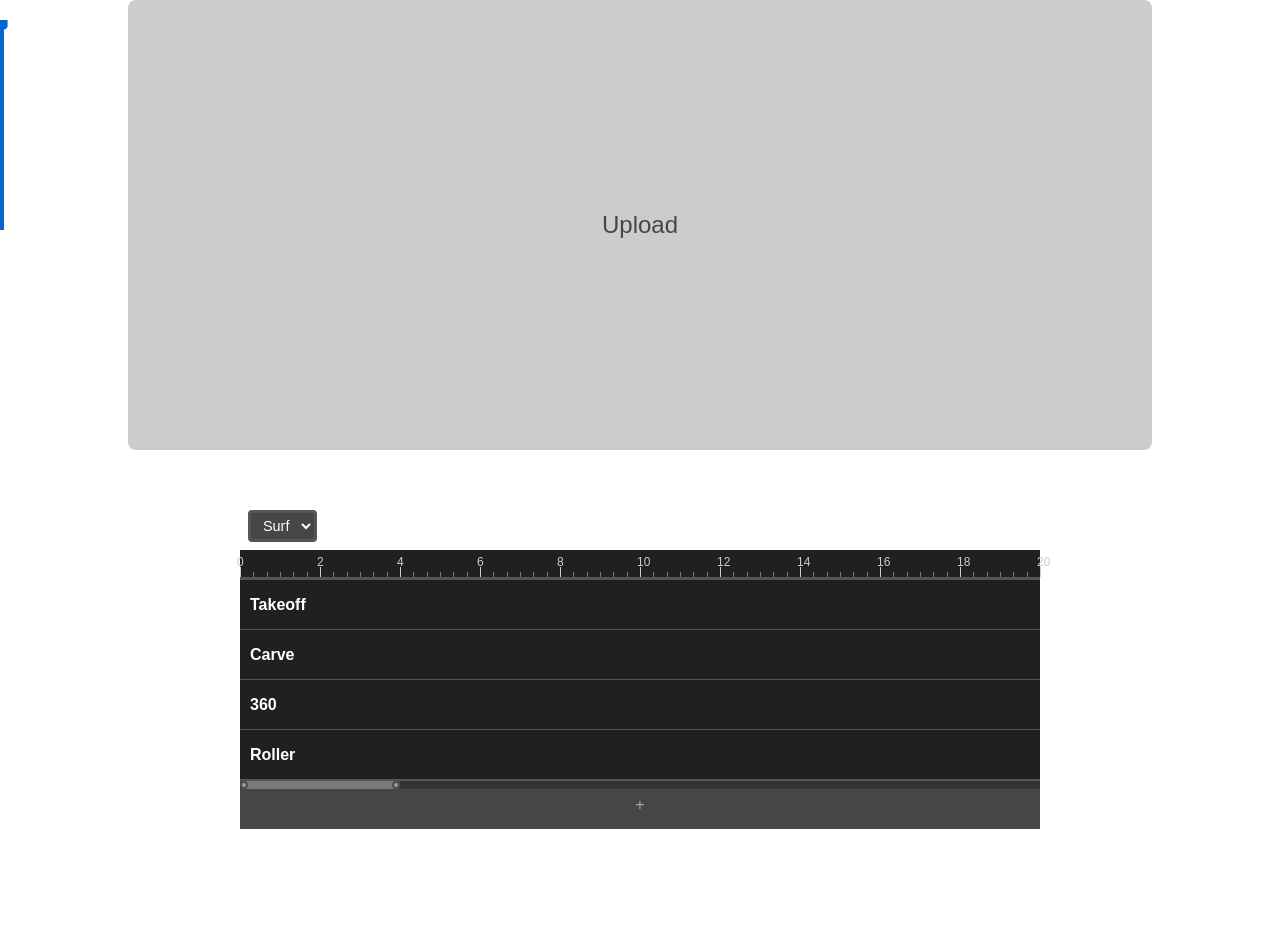
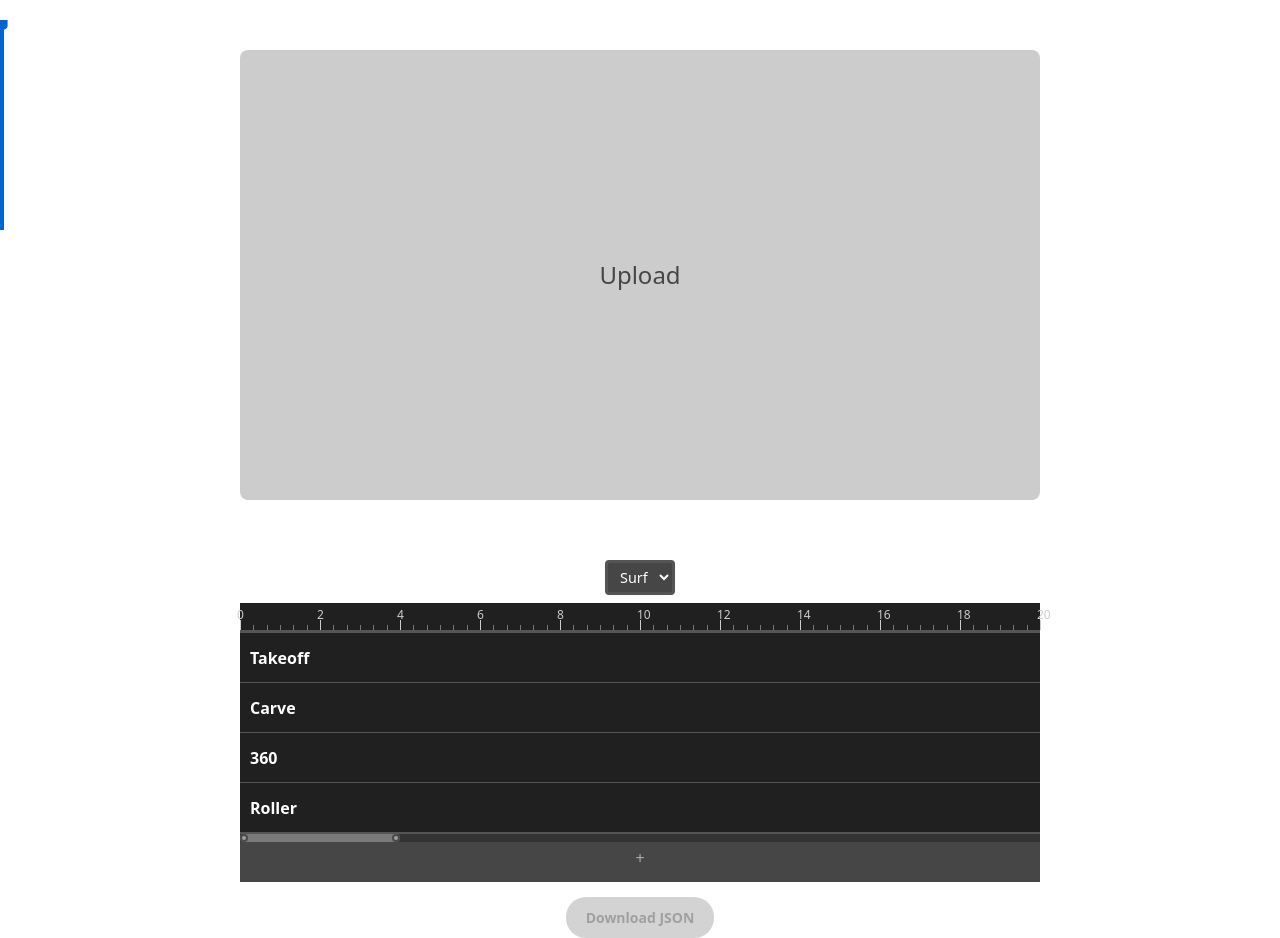
Before and after one commit to 2nzi/labeling-frontend-tailwind, a Vue app: page / in a window 1280 px wide. Before the commit the page ends 829 px from the top, so only its background shows below. Built offline with nearby package versions, Linux system fonts and the light colour scheme.

Commit message:
raccourict clavier ajout blocs

```diff
--- a/src/App.vue
+++ b/src/App.vue
@@ -1,25 +1,93 @@
 <template>
-  <div class="app-container bg-gray-200 min-h-screen flex items-center justify-center p-4">
-    <!-- Composant principal de la timeline -->
-    <TimelineEditor />
+  <div id="app">
+    <TimelineEditor ref="timelineEditor" @videoUploaded="handleVideoUploaded" />
+
+    <div class="export-controls">
+      <button
+        @click="exportAsJSON"
+        class="export-button"
+        :disabled="!isVideoLoaded"
+      >
+        Download JSON
+      </button>
+    </div>
   </div>
 </template>
 
 <script>
 import TimelineEditor from './components/TimelineEditor.vue';
+import { saveAs } from 'file-saver';
 
 export default {
-  name: 'App',
   components: {
     TimelineEditor,
   },
+  data() {
+    return {
+      isVideoLoaded: false,
+    };
+  },
+  methods: {
+    exportAsJSON() {
+      const events = this.$refs.timelineEditor?.getEventsForExport();
+      if (!events) {
+        console.error("TimelineEditor is not loaded yet.");
+        return;
+      }
+
+      const exportData = events.map(event => ({
+        event: event.event,
+        blocks: event.blocks.map(block => ({
+          id: block.id || block.name,
+          start: block.start,
+          end: block.end
+        }))
+      }));
+
+      const jsonBlob = new Blob([JSON.stringify(exportData, null, 2)], { type: "application/json" });
+      saveAs(jsonBlob, "export_data.json");
+    },
+
+    handleVideoUploaded() {
+      this.isVideoLoaded = true;
+    }
+  }
 };
 </script>
 
-<style>
-/* Styles globaux pour s'assurer que l'application prend tout l'écran */
-.app-container {
-  font-family: Arial, sans-serif;
-  color: #ffffff;
+<style scoped>
+#app {
+  text-align: center;
+}
+.export-controls {
+  display: flex;
+  justify-content: center;
+  gap: 15px;
+  margin-top: 15px;
+}
+
+.export-button {
+  background: linear-gradient(135deg, #4a90e2, #007acc);
+  color: white;
+  padding: 10px 20px;
+  border: none;
+  border-radius: 20px;
+  font-size: 14px;
+  font-weight: bold;
+  cursor: pointer;
+  box-shadow: 0 4px 8px rgba(0, 0, 0, 0.2);
+}
+
+.export-button:hover {
+  background: linear-gradient(135deg, #007acc, #005ea0);
+  transform: translateY(-2px);
+  box-shadow: 0 6px 12px rgba(0, 0, 0, 0.3);
+}
+
+.export-button:disabled {
+  background: #d3d3d3;
+  color: #a0a0a0;
+  box-shadow: none;
+  cursor: not-allowed;
 }
 </style>
--- a/src/components/ExportControls.vue
+++ b/src/components/ExportControls.vue
@@ -1,7 +1,7 @@
 <template>
   <div class="export-controls">
-      <button @click="exportAsJSON" class="export-button">Exporter en JSON</button>
-      <button @click="exportAsZip" class="export-button">Exporter en ZIP (découpage vidéo)</button>
+    <button @click="exportAsJSON" class="export-button" :disabled="!isVideoLoaded">Download JSON</button>
+    <button @click="exportAsZip" class="export-button" :disabled="!isVideoLoaded">Download Video ZIP</button>
   </div>
 </template>
 
@@ -10,16 +10,16 @@
 import { saveAs } from "file-saver";
 
 export default {
-    props: ["events", "videoElement"],
+  props: ["events", "isVideoLoaded", "cutVideoBlob"],  // Passing in cutVideoBlob
   methods: {
-      async exportAsJSON() {
+    exportAsJSON() {
       const exportData = this.events.map(event => ({
         event: event.name,
         blocks: event.blocks.map(block => ({
           id: block.name,
           start: block.start,
-            end: block.start + block.duration
-          }))
+          end: block.start + block.duration,
+        })),
       }));
 
       const jsonBlob = new Blob([JSON.stringify(exportData, null, 2)], { type: "application/json" });
@@ -28,56 +28,32 @@
 
     async exportAsZip() {
       const zip = new JSZip();
-        const videoElement = this.videoElement;
 
-        const exportData = this.events.map(event => ({
-          event: event.name,
-          blocks: event.blocks.map(block => ({
-            id: block.name,
-            start: block.start,
-            end: block.start + block.duration
-          }))
-        }));
-
-        for (const event of exportData) {
-          const folder = zip.folder(event.event);
+      for (const event of this.events) {
+        const folder = zip.folder(event.name);
 
         for (const block of event.blocks) {
-            const videoBlob = await this.cutVideoBlob(videoElement, block.start, block.end);
-            const fileName = `block_${block.id}.mp4`;
+          const start = block.start;
+          const end = block.start + block.duration;
+
+          try {
+            const videoBlob = await this.cutVideoBlob(start, end);  // Use the passed cutVideoBlob method
+            if (videoBlob && videoBlob.size > 0) {
+              const fileName = `block_${block.name}.mp4`;
               folder.file(fileName, videoBlob);
+            } else {
+              console.warn(`Block ${block.name} resulted in an empty blob.`);
+            }
+          } catch (error) {
+            console.error(`Failed to export video block ${block.name}:`, error);
+          }
         }
       }
 
       const zipBlob = await zip.generateAsync({ type: "blob" });
       saveAs(zipBlob, "videos_decoupees.zip");
     },
-
-      cutVideoBlob(videoElement, start, end) {
-        return new Promise(resolve => {
-          const mediaRecorder = new MediaRecorder(videoElement.captureStream());
-          const chunks = [];
-
-          videoElement.currentTime = start;
-          videoElement.play();
-
-          mediaRecorder.ondataavailable = event => chunks.push(event.data);
-          mediaRecorder.onstop = () => {
-            const blob = new Blob(chunks, { type: "video/mp4" });
-            resolve(blob);
-          };
-          mediaRecorder.start();
-
-          videoElement.ontimeupdate = () => {
-            if (videoElement.currentTime >= end) {
-              videoElement.pause();
-              mediaRecorder.stop();
-              videoElement.ontimeupdate = null;
-            }
-          };
-        });
-      }
-    }
+  },
 };
 </script>
 
@@ -94,8 +70,14 @@
   border: none;
   border-radius: 4px;
   cursor: pointer;
+  font-weight: bold;
 }
 .export-button:hover {
   background-color: #45a049;
 }
+.export-button:disabled {
+  background-color: #d3d3d3;
+  color: #a0a0a0;
+  cursor: not-allowed;
+}
 </style>
--- a/src/components/TimelineEditor.vue
+++ b/src/components/TimelineEditor.vue
@@ -10,7 +10,6 @@
       @videoDuration="updateDurationFromVideo"
     />
 
-    <!-- Conteneur de la timeline -->
     <div
       class="timeline-editor mx-auto bg-[#464646] text-white p-4 rounded-lg mt-4"
       @wheel="handleWheel"
@@ -66,11 +65,7 @@
             @updateScrollOffset="updateScrollOffset"
             @updateVisibleDuration="updateVisibleDuration"
           />
-
-          <!-- Bouton d'ajout de ligne -->
-          <div class="add-event-row" @click="addEvent">
-            +
-          </div>
+          <div class="add-event-row" @click="addEvent">+</div>
         </div>
       </div>
 
@@ -85,7 +80,6 @@
 </template>
 
 <script>
-// Import des composants nécessaires
 import TimelineControls from './TimelineControls.vue';
 import TimelineGraduation from './TimelineGraduation.vue';
 import TimelineCursor from './TimelineCursor.vue';
@@ -128,6 +122,20 @@ export default {
         }));
       }
     },
+    getEventsForExport() {
+      return this.events.map(event => ({
+        event: event.name,
+        blocks: event.blocks.map(block => {
+          const start = Number(block.start);
+          const end = start + Number(block.duration);
+          return {
+            id: block.name,
+            start: start,
+            end: end,
+          };
+        })
+      }));
+    },
     togglePlayPause() {
       if (this.isVideoLoaded) {
         this.isPlaying = !this.isPlaying;
@@ -162,13 +170,39 @@ export default {
     },
     handleVideoUploaded() {
       this.isVideoLoaded = true;
+      this.$emit('videoUploaded');
+    },
+    // handleKeyEvents(event) {
+    //   if (this.isEditingEventName) return;
+    //   if (event.key === "a") {
+    //     event.preventDefault();
+    //     this.addBlockToSelectedEvent();
+    //   } else if (event.key === " ") {
+    //     event.preventDefault();
+    //     this.togglePlayPause();
+    //   } else if (event.key === "Delete") {
+    //     this.deleteSelectedElement();
+    //   }
+    // },
+    addBlockToEvent(eventIndex) {
+    if (eventIndex >= 0 && eventIndex < this.events.length) {
+      const event = this.events[eventIndex];
+      const blockIndex = event.blocks.length + 1;
+      event.blocks.push({
+        name: `${event.name}_${blockIndex}`,
+        start: this.currentTime,
+        duration: 3,
+      });
+    }
   },
     handleKeyEvents(event) {
     if (this.isEditingEventName) return;
 
-      if (event.key === "a") {
+    // Gérer les raccourcis numériques pour ajouter des blocs d'événements
+    const eventIndex = parseInt(event.key, 10) - 1; // Convertit la touche '1' en 0, '2' en 1, etc.
+    if (!isNaN(eventIndex) && eventIndex >= 0 && eventIndex < this.events.length) {
       event.preventDefault();
-        this.addBlockToSelectedEvent();
+      this.addBlockToEvent(eventIndex);
     } else if (event.key === " ") {
       event.preventDefault();
       this.togglePlayPause();
@@ -178,13 +212,11 @@ export default {
   },
     deleteSelectedElement() {
       if (this.selectedBlock) {
-        if (this.selectedEvent !== null && this.selectedEvent < this.events.length) {
         const event = this.events[this.selectedEvent];
         const blockIndex = event.blocks.indexOf(this.selectedBlock);
         if (blockIndex !== -1) {
           event.blocks.splice(blockIndex, 1);
           this.selectedBlock = null;
-          }
         }
       } else {
         this.showConfirmation = true;
@@ -215,10 +247,11 @@ export default {
       this.visibleDuration = newDuration;
     },
     updateBlockStart(eventIndex, blockIndex, newStart) {
-      if (this.events[eventIndex] && this.events[eventIndex].blocks[blockIndex]) {
-        this.events[eventIndex].blocks[blockIndex].start = newStart;
+      const event = this.events[eventIndex];
+      if (event && event.blocks[blockIndex]) {
+        event.blocks[blockIndex].start = newStart;
       } else {
-        console.warn("Le bloc ou l'événement est introuvable pour l'index donné.");
+        console.warn("Invalid event or block index.");
       }
     },
     updateEventName(newName) {
@@ -293,11 +326,9 @@ export default {
       this.events.push({ name: newEventName, blocks: [] });
     },
     updateBlockDuration(eventIndex, blockIndex, newDuration) {
-      if (eventIndex !== null && eventIndex < this.events.length) {
       const event = this.events[eventIndex];
-        if (event.blocks && blockIndex < event.blocks.length) {
+      if (event && event.blocks[blockIndex]) {
         event.blocks[blockIndex].duration = newDuration;
-        }
       }
     },
   },
@@ -319,6 +350,7 @@ export default {
   display: flex;
   flex-direction: column;
   align-items: center;
+  margin-top: 50px;
 }
 .timeline-editor {
   width: 100%;
@@ -342,14 +374,12 @@ export default {
   background-color: #555;
   color: #fff;
 }
-
 .timeline-graduation {
   position: relative;
   height: 30px;
   background-color: #202020;
   border-bottom: 3px solid #555;
 }
-
 .graduation-mark {
   position: absolute;
   color: #ccc;
@@ -360,6 +390,4 @@ export default {
   align-items: center;
   justify-content: center;
 }
-
-
 </style>
--- a/src/components/VideoPlayer.vue
+++ b/src/components/VideoPlayer.vue
@@ -89,7 +89,7 @@
   display: flex;
   justify-content: center;
   align-items: center;
-  width: 80%;
+  min-width: 350px;
   height: 450px;
   background: #CCCCCC;
   cursor: pointer;
```
Lines whose indentation alone changed are shown as unchanged.
